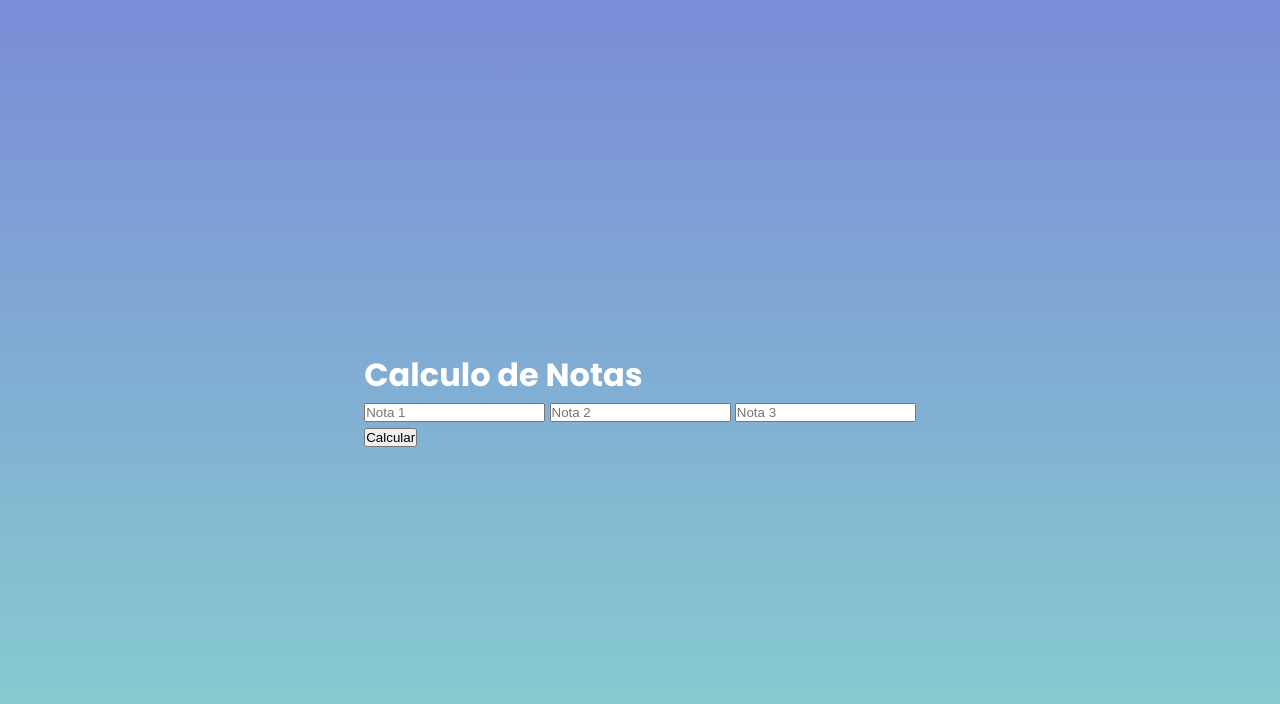
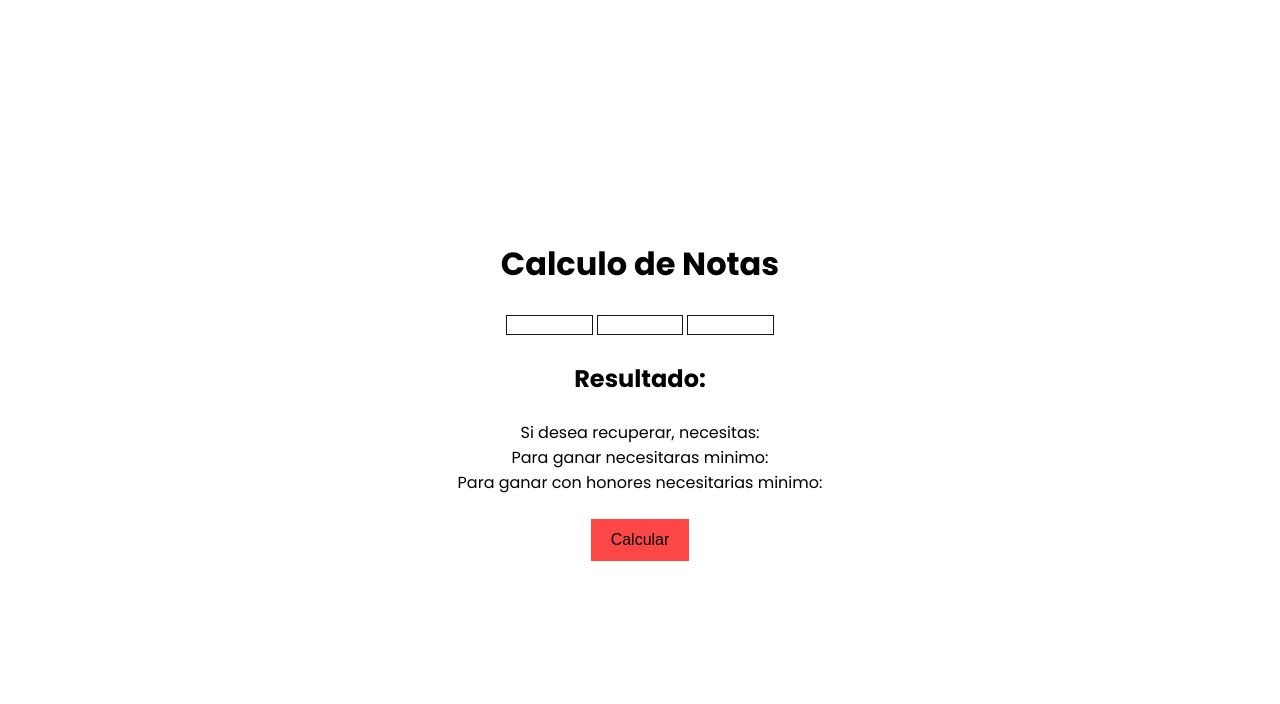
Before and after one commit to David-Auditore/tarea1_Edwin, a plain HTML site: page index.html in a window 1280 px wide. Drawn offline with Linux system fonts and the light colour scheme.

Commit message:
Segundo commit, todo el frontend terminado sin backend o logica

```diff
--- a/css/style.css
+++ b/css/style.css
@@ -15,16 +15,17 @@
 body {
     font-family: "Poppins", sans-serif;
     display: grid;
+    justify-content: space-around;
     place-content: center;
-    color: white;
+    text-align: center;
     width: 100%;
     height: 100vh;
 
-    background-image: linear-gradient(to top, #88d3ce 0%, #6e45e2 100%);
+    /* background-image: linear-gradient(to top, #88d3ce 0%, #6e45e2 100%);
 
     background-size: 200% 200%;
 
-    animation: movimiento 5s linear infinite alternate;
+    animation: movimiento 5s linear infinite alternate; */
 }
 
 @keyframes movimiento {
@@ -36,3 +37,39 @@ body {
         background-position: 100% 100%;
     }
 }
+
+.main-title{
+    padding-bottom: 1.5rem;
+}
+
+#get_note1, #get_note2, #get_note3{
+    border: 1px solid var(--text-color);
+    outline-color: var(--main-color);
+    width: 5.4rem;
+    text-align: center;
+    font-size: 1rem;
+}
+
+.btnCalculate{
+    display: flex;
+    margin: 1.5rem auto 0 auto;
+    padding: 12px 20px;
+    border: none;
+    background: var(--main-color);
+    font-size: 1rem;
+    font-weight: 500;
+    cursor: pointer;
+}
+
+.btnCalculate:hover{
+    background-color: var(--text-color);
+    color: #fff;
+}
+
+.results{
+    padding-top: 1.5rem;
+}
+
+.result_container{
+    padding-top: 1.5rem;
+}
--- a/index.html
+++ b/index.html
@@ -11,21 +11,33 @@
 
 <body>
 
-    <header>
-        <h1 class="main-title">Calculo de Notas</h1>
-    </header>
+    <div class="father_container">
 
-    <main>
+        <header>
+            <h1 class="main-title">Calculo de Notas</h1>
+        </header>
 
-        <div class="notes_container">
-            <input id="get_note1" type="number" placeholder="Nota 1">
-            <input id="get_note2" type="number" placeholder="Nota 2">
-            <input id="get_note3" type="number" placeholder="Nota 3">
-        </div>
+        <main>
+            <div class="notes_container">
+                <input id="get_note1" type="number" required>
+                <input id="get_note2" type="number" required>
+                <input id="get_note3" type="number" required>
+            </div>
 
-        <button id="btnCalculate">Calcular</button>
+            <div class="result_container">
+                <h2 id="result">Resultado: </h2>
+            </div>
+        </main>
 
-    </main>
+        <section class="results">
+            <p>Si desea recuperar, necesitas: </p>
+            <p>Para ganar necesitaras minimo: </p>
+            <p>Para ganar con honores necesitarias minimo: </p>
+        </section>
+
+        <button id="btnCalculate" class="btnCalculate">Calcular</button>
+
+    </div>
 
     <script src="./js/app.js"></script>
 </body>
--- a/js/app.js
+++ b/js/app.js
@@ -1,9 +1,8 @@
 const GetNote1 = document.getElementById('get_note1');
 const GetNote2 = document.getElementById('get_note2');
 const btnCalculate = document.getElementById('btnCalculate');
+const postResult = document.getElementById('result');
 
 btnCalculate.addEventListener('click', (e) => {
-    document.write(GetNote1 + GetNote2)
+
 });
-
-console.log(GetNote1 + GetNote2);
```
